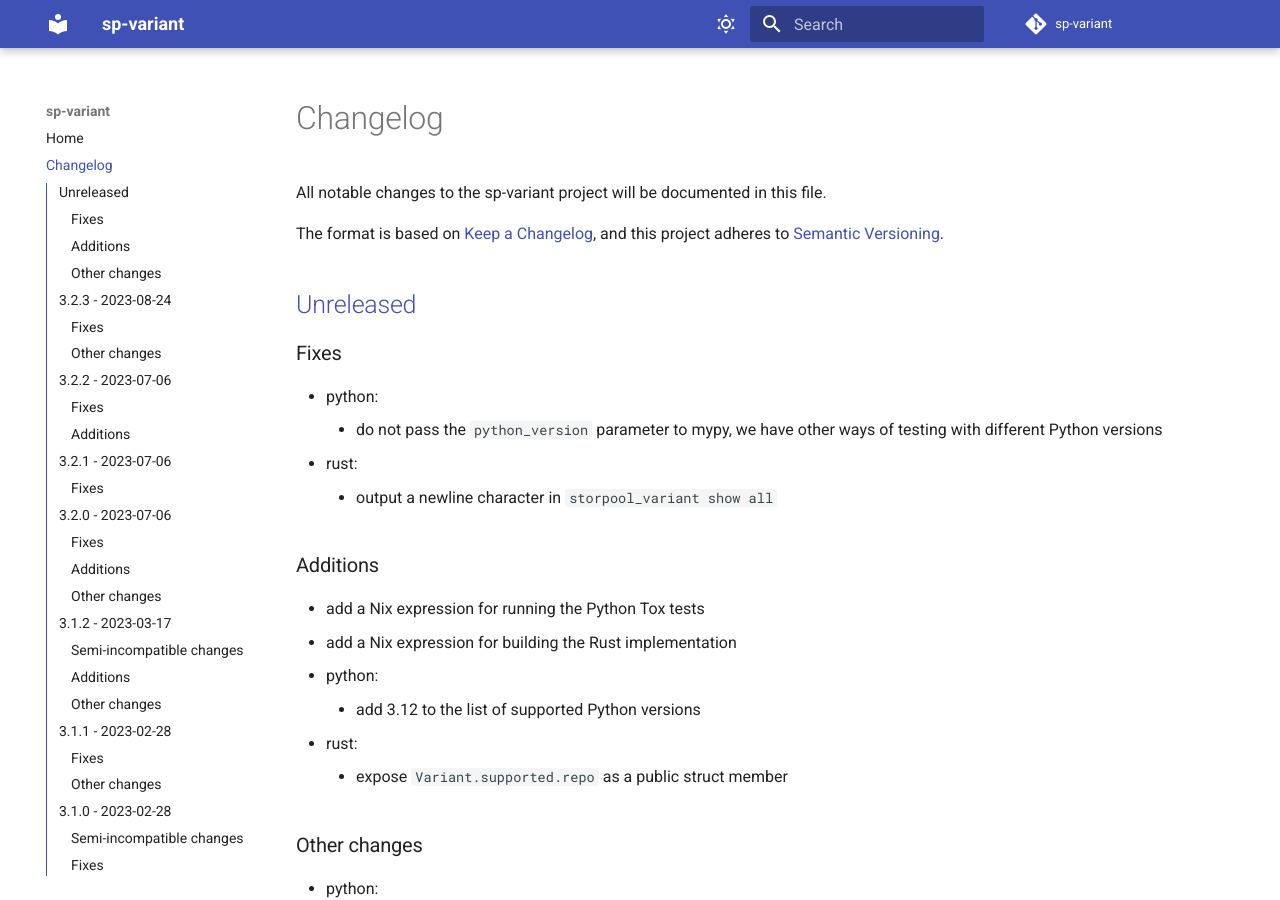
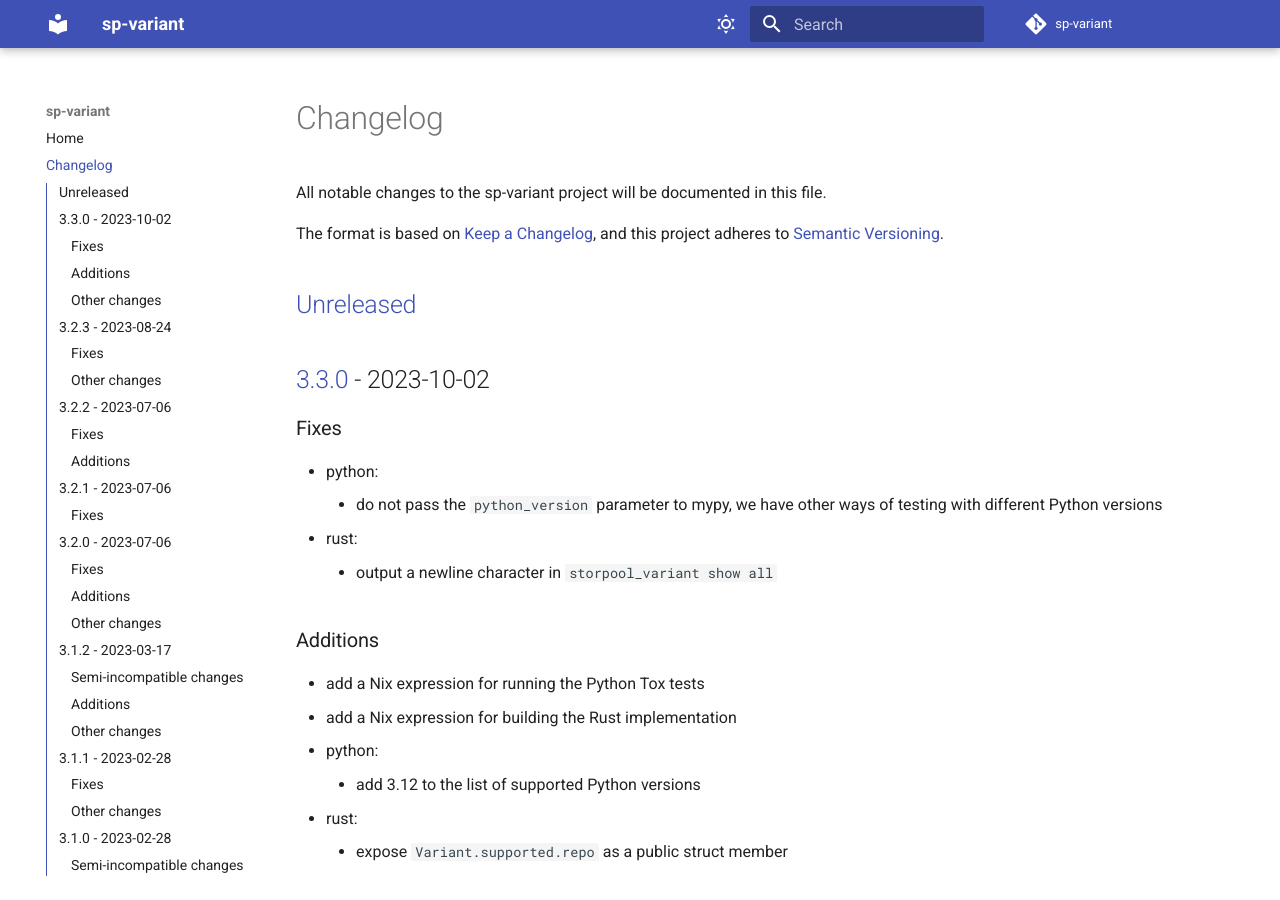
Before and after one commit to storpool/sp-variant, an MkDocs documentation site: the page built from docs/changes.md, in a window 1280 px wide and 900 px high. Built offline with MkDocs 1.6.1 and Material for MkDocs 9.7.7, drawn with Linux system fonts in a browser that asks for light colours; comment, search, counter and statistics services are not loaded.

Commit message:
Prepare to release sp-variant 3.3.0
Change-Id: Ib692067ffa60852f8606be9cf0a7cda28be9886c

```diff
--- a/Cargo.toml
+++ b/Cargo.toml
@@ -3,7 +3,7 @@
 
 [package]
 name = "sp-variant"
-version = "3.2.3"
+version = "3.3.0"
 edition = "2021"
 rust-version = "1.64"
 authors = ["StorPool <support@storpool.com>"]
--- a/docs/changes.md
+++ b/docs/changes.md
@@ -11,6 +11,8 @@ The format is based on [Keep a Changelog](https://keepachangelog.com/en/1.1.0/),
 and this project adheres to [Semantic Versioning](https://semver.org/spec/v2.0.0.html).
 
 ## [Unreleased]
+
+## [3.3.0] - 2023-10-02
 
 ### Fixes
 
@@ -511,7 +513,8 @@ and this project adheres to [Semantic Versioning](https://semver.org/spec/v2.0.0
 
 - First public release.
 
-[Unreleased]: https://github.com/storpool/sp-variant/compare/release/3.2.3...main
+[Unreleased]: https://github.com/storpool/sp-variant/compare/release/3.3.0...main
+[3.3.0]: https://github.com/storpool/sp-variant/compare/release/3.2.3...release/3.3.0
 [3.2.3]: https://github.com/storpool/sp-variant/compare/release/3.2.2...release/3.2.3
 [3.2.2]: https://github.com/storpool/sp-variant/compare/release/3.2.1...release/3.2.2
 [3.2.1]: https://github.com/storpool/sp-variant/compare/release/3.2.0...release/3.2.1
```
Also changed, not shown: 1 other file.
